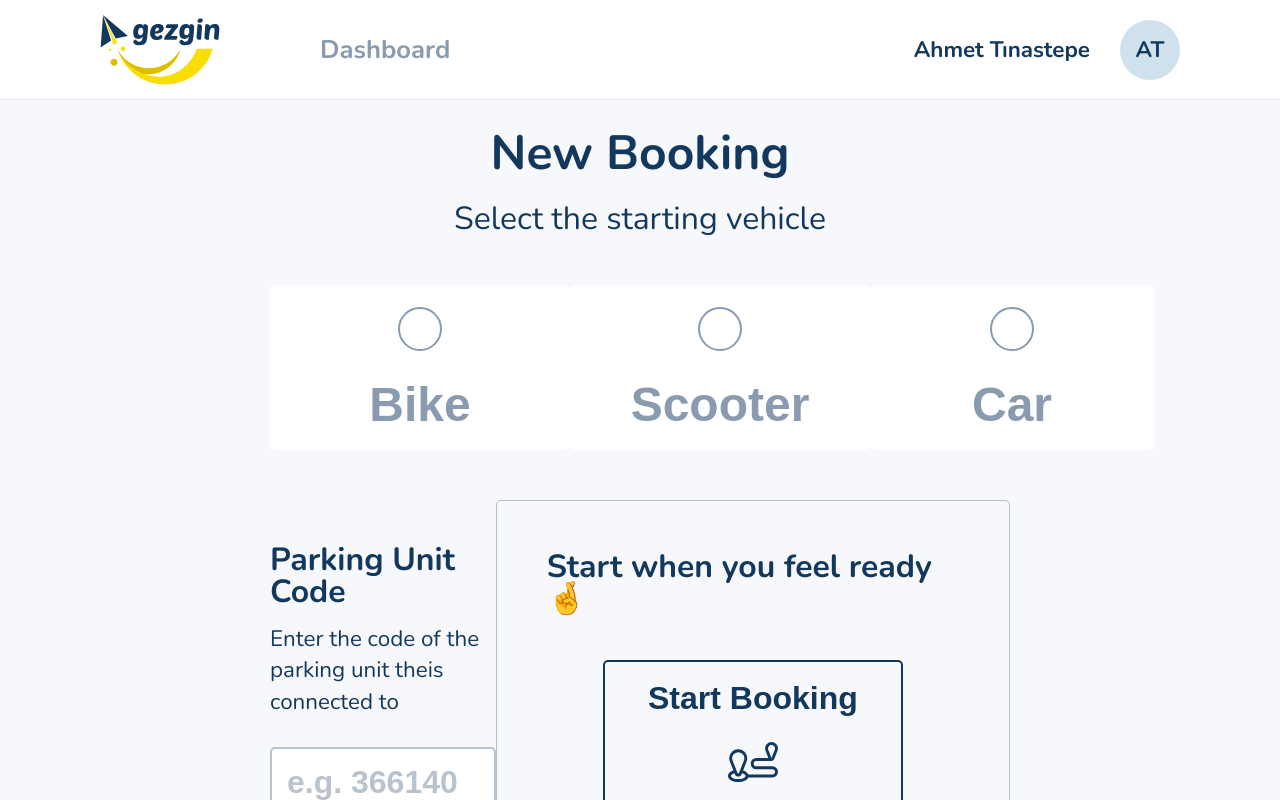
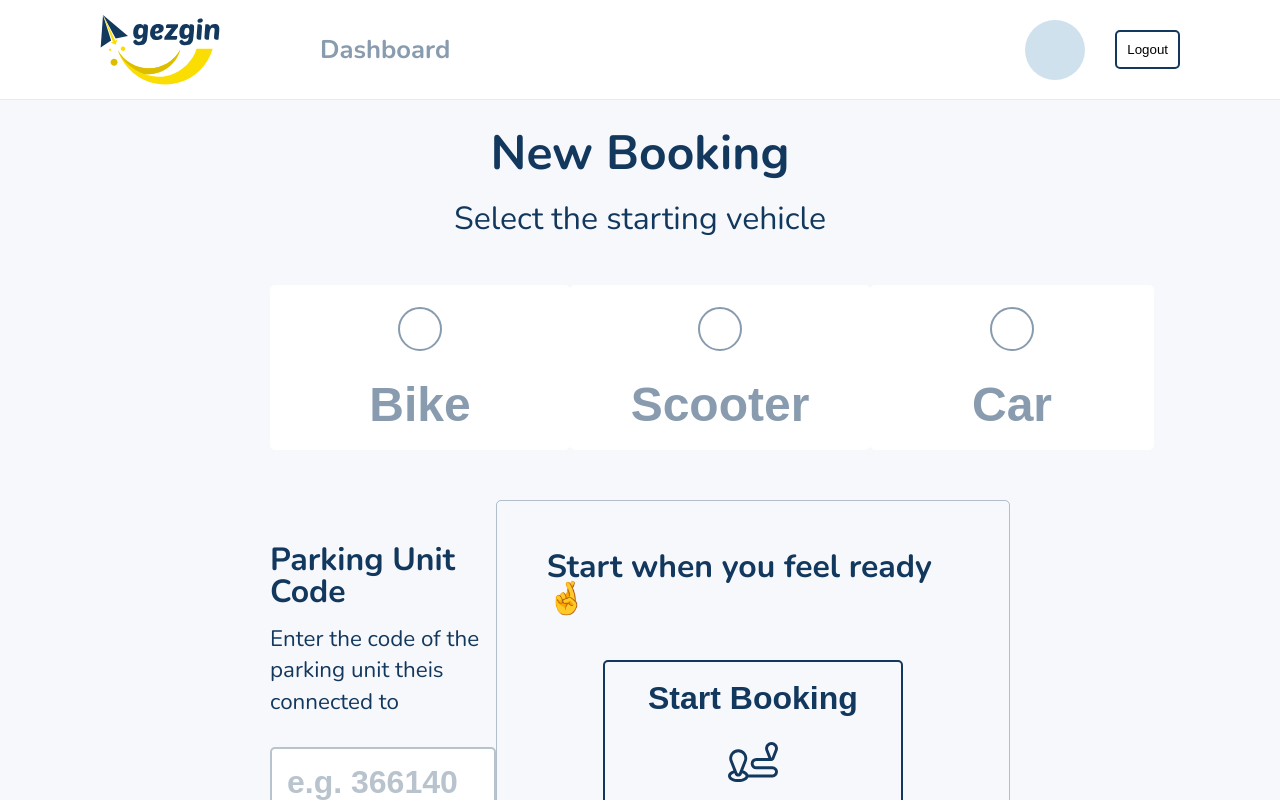
Before and after one commit to tinas/gezgin, a Vue app in the folder frontend/: page /booking-start in a window 1280 px wide. Built offline with nearby package versions, Linux system fonts and the light colour scheme.

Commit message:
Must be the name of the real user in the navigation area
The user must also be able to log out of the application

```diff
--- a/frontend/src/components/TheNavigation.vue
+++ b/frontend/src/components/TheNavigation.vue
@@ -1,10 +1,39 @@
 <script>
+import {mapState, mapActions} from 'vuex'
+
 import IconLogo from '@/assets/svg/logo.svg'
 
 export default {
   name: 'TheNavigation',
   components: {
     IconLogo
+  },
+  computed: {
+    ...mapState(['passengerName']),
+    avatarText() {
+      const nameSplit = this.passengerName.split(' ')
+      let firstCharacter = ''
+      let secondCharacter = ''
+
+      switch (nameSplit.length) {
+        case 1:
+          return nameSplit[0].substring(0, 1).toUpperCase()
+        case 2:
+          firstCharacter = nameSplit[0].substring(0, 1).toUpperCase()
+          secondCharacter = nameSplit[1].substring(0, 1).toUpperCase()
+          return firstCharacter + secondCharacter
+        default:
+          return '?'
+      }
+    }
+  },
+  methods: {
+    ...mapActions(['logout']),
+    submitLogin() {
+      this.logout()
+
+      this.$router.push('/')
+    }
   }
 }
 </script>
@@ -15,9 +44,10 @@ export default {
     .menu
       router-link(to="/dashboard" class="menu-item") Dashboard
     .user
-      h3(class="user-name") Ahmet Tınastepe
+      h3(class="user-name") {{passengerName}}
       .avatar
-        h3 AT
+        h3 {{avatarText}}
+      button(class="logout" @click="submitLogin") Logout
 </template>
 
 <style lang="scss" scoped>
@@ -112,4 +142,18 @@ export default {
 h3 {
   font-weight: var(--bold);
 }
+
+.logout {
+  margin-left: 30px;
+  padding: 10px;
+  border: var(--border) solid var(--primary-color);
+  border-radius: var(--border-radius);
+  transition: var(--transition);
+  cursor: pointer;
+
+  &:hover {
+    color: var(--red-color);
+    border-color: var(--red-color);
+  }
+}
 </style>
```
